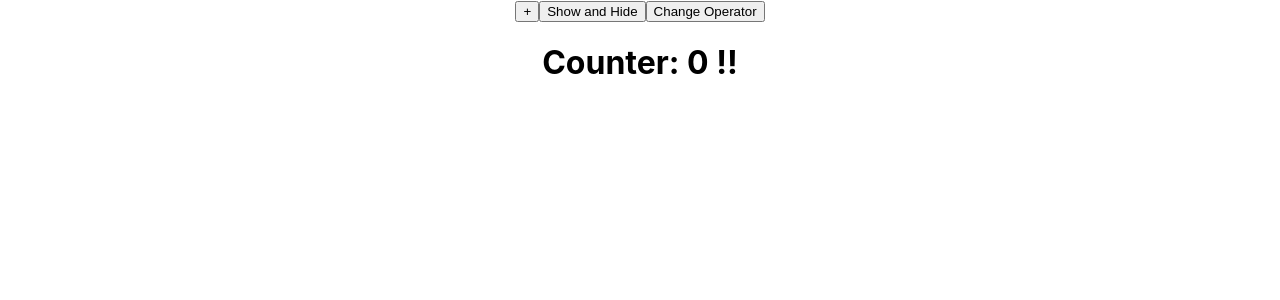
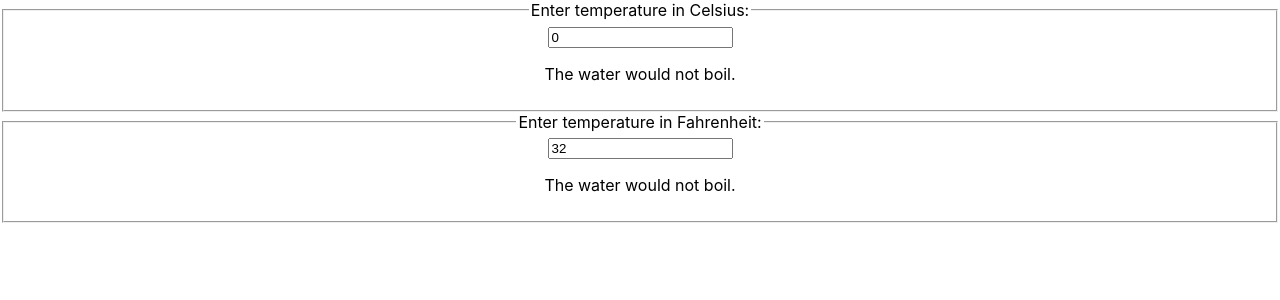
Before and after one commit to PisoDev77/react-my-app, a React (Create React App) app: page / in a window 1280 px wide. Shown: the top 300 px of the page. Built offline with nearby package versions, Linux system fonts and the light colour scheme.

Commit message:
State 끌어올리기

```diff
--- a/src/App.js
+++ b/src/App.js
@@ -1,11 +1,13 @@
 import './App.css';
-import Counter from './components/Counter';
+//import Counter from './components/Counter';
+import Calculator from './components/liftUp/Calculator';
 
 function App() {
 
   return (
     <div className="App">
-      <Counter />
+      {/* <Counter /> */}
+      <Calculator />
     </div>
   );
 }
--- /dev/null
+++ b/src/components/liftUp/BoilingVerdict.js
@@ -0,0 +1,17 @@
+import React from "react";
+
+export default function BoilingVerdict(props) {
+  // 섭씨
+  if (props.scale === "c") {
+    if (props.temperature >= 100) {
+      return <p>The water would boil.</p>;
+    }
+    return <p>The water would not boil.</p>;
+  }
+
+  // 화씨
+  if (props.temperature >= 212) {
+    return <p>The water would boil.</p>;
+  }
+  return <p>The water would not boil.</p>;
+}
--- /dev/null
+++ b/src/components/liftUp/Calculator.js
@@ -0,0 +1,43 @@
+import React, { useState } from "react";
+import BoilingVerdict from "./BoilingVerdict";
+import TemperatureInput from "./TemperatureInput";
+
+export default function Calculator() {
+
+  const [state, setState] = useState({
+    scale: "c",
+    temperature: 0,
+  });
+
+  const handleTemperatureChage = (obj) => {
+    setState({...state, scale: obj.scale, temperature: obj.temperature})
+  }
+
+  function toCelsius(fahrenheit){
+    return ((fahrenheit - 32)) * 5 / 9;
+  }
+  function toFahrenheit(celsius){
+    return (celsius * 9) / 5 + 32;
+  }
+
+  function tryConvert(temperature, convert) {
+    const input = parseFloat(temperature);
+    if(Number.isNaN(input)){
+      return "";
+    }
+    const output = convert(input);
+    const rounded = Math.round(output * 1000) / 1000;
+    return rounded.toString();
+  }
+
+  const {scale, temperature} = state;
+  const celsius = scale === "f" ? tryConvert(temperature, toCelsius) : temperature;
+  const fahrenheit = scale === "c" ? tryConvert(temperature, toFahrenheit) : temperature;
+
+  return (
+    <>
+      <TemperatureInput scale={"c"} temperature={celsius} onTemperatureChange={handleTemperatureChage}/>
+      <TemperatureInput scale={"f"} temperature={fahrenheit} onTemperatureChange={handleTemperatureChage}/>
+    </>
+  );
+}
--- /dev/null
+++ b/src/components/liftUp/TemperatureInput.js
@@ -0,0 +1,29 @@
+import React, { useState } from "react";
+import BoilingVerdict from "./BoilingVerdict";
+
+const scaleNames = {
+  c: "Celsius", // 섭씨
+  f: "Fahrenheit", // 화씨
+};
+
+export default function TemperatureInput(props) {
+  //const [temperature, setTemperature] = useState(0);
+
+   function handleChange(e) {
+  //   setTemperature(e.target.value);
+  props.onTemperatureChange({scale:props.scale, temperature:e.target.value})
+   }
+
+  const scale = scaleNames[props.scale];
+
+  return (
+    <fieldset>
+      <legend>Enter temperature in {scale}:</legend>
+      <input value={props.temperature} onChange={handleChange} />
+      <BoilingVerdict
+        scale={props.scale}
+        temperature={parseFloat(props.temperature)}
+      />
+    </fieldset>
+  );
+}
```
